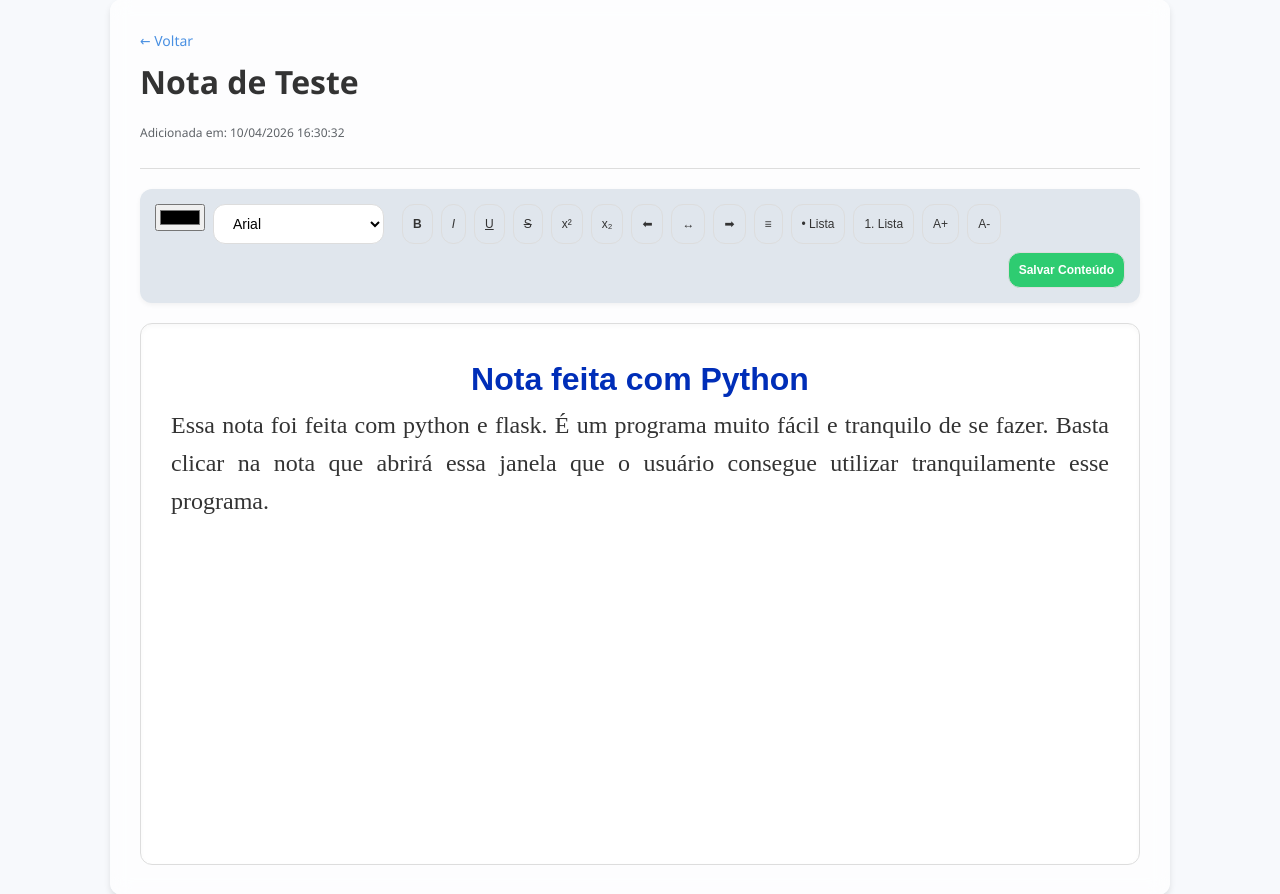
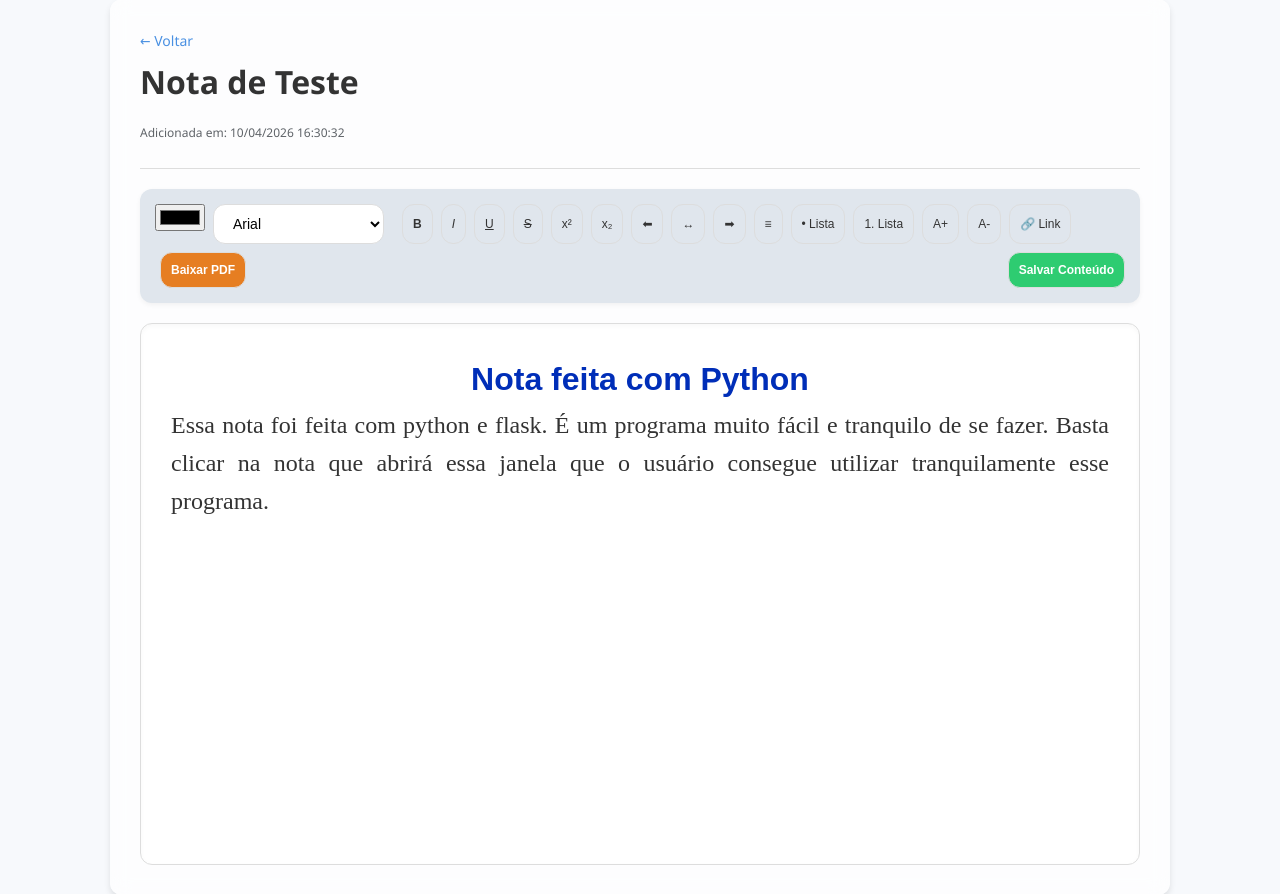
Before and after one commit to LuanRamalho/Projetos-feitos-com-flask, a Flask app: page /nota/7e721c17-8753-4ab6-911e-7565bf78b3b8 in a window 1280 px wide. Shown: the part 21-915 px from the top of the page. Run offline with Flask 3, Linux system fonts and the light colour scheme; some libraries are stand-ins or nearby versions.

Commit message:
Update nota.html

```diff
--- a/Python com Flask 48 - Conjunto de Notas/templates/nota.html
+++ b/Python com Flask 48 - Conjunto de Notas/templates/nota.html
@@ -3,6 +3,7 @@
 <head>
     <meta charset="UTF-8">
     <title>{{ nota.titulo }}</title>
+    <script src="https://cdnjs.cloudflare.com/ajax/libs/html2pdf.js/0.10.1/html2pdf.bundle.min.js"></script>
     <link rel="stylesheet" href="{{ url_for('static', filename='/style.css') }}">
 </head>
 <body>
@@ -36,6 +37,9 @@
             <button onmousedown="event.preventDefault(); changeSize(1)">A+</button>
             <button onmousedown="event.preventDefault(); changeSize(-1)">A-</button>
 
+            <button onmousedown="event.preventDefault(); createLink()">🔗 Link</button>
+
+            <button onclick="downloadPDF()" class="btn-save" style="background-color: #e67e22; margin-left: 5px;">Baixar PDF</button>
             <button onclick="saveNote('{{ nota.id }}')" class="btn-save">Salvar Conteúdo</button>
         </div>
 
```
